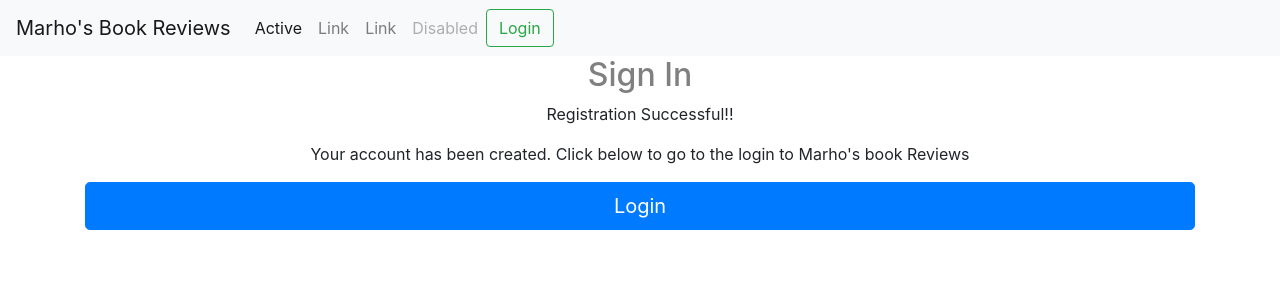
After one commit to marhoatumu/project1, a Flask app: template templates/signup-success.html in a window 1280 px wide. The commit adds this page. Shown: the top 300 px of the page. Run offline with Flask 2, Linux system fonts and the light colour scheme; the template is opened without the code that fills it, so the values that code supplies are empty; some libraries are stand-ins or nearby versions.

Commit message:
added signup success page and actions for the signup form

```diff
--- a/application.py
+++ b/application.py
@@ -1,6 +1,6 @@
 import os
 
-from flask import Flask, session, render_template, url_for
+from flask import Flask, session, render_template, url_for, request
 from flask_session import Session
 from sqlalchemy import create_engine
 from sqlalchemy.orm import scoped_session, sessionmaker
@@ -29,6 +29,10 @@ def index():
 def signup():
     return render_template ("signup.html")
 
+@app.route("/signup-success", methods=["POST"])
+def signup_success():
+    return render_template ("signup-success.html")
+
 @app.route("/login")
 def login():
     return render_template ("login.html")
--- /dev/null
+++ b/templates/signup-success.html
@@ -0,0 +1,19 @@
+{% extends "layout.html" %}
+{% block heading %}
+    Sign In
+{% endblock %}
+
+{% block subheading %}
+Registration Successful!!
+{% endblock %}
+
+{% block body %}
+<p style="text-align: center;">Your account has been created. Click below to go to the login to Marho's book Reviews</p>
+<div class="container">
+    <div class ="row">
+        <div class="col-md text-center">
+            <a class="btn btn-primary btn-lg btn-block" href="{{ url_for('login') }}" role="button">Login</a>
+        </div>
+    </div>
+</div>
+{% endblock %}
--- a/templates/signup.html
+++ b/templates/signup.html
@@ -10,7 +10,7 @@
 {% block body %}
 <div class="container">
     <div class ="row">
-        <form>
+        <form action="{{ url_for('signup_success') }}" method="post">
             <div class="form-group">
                 <label for="firstName">First Name</label>
                 <input type="text" class="form-control" id="firstName" aria-describedby="firstName" placeholder="Enter First Name">
```
